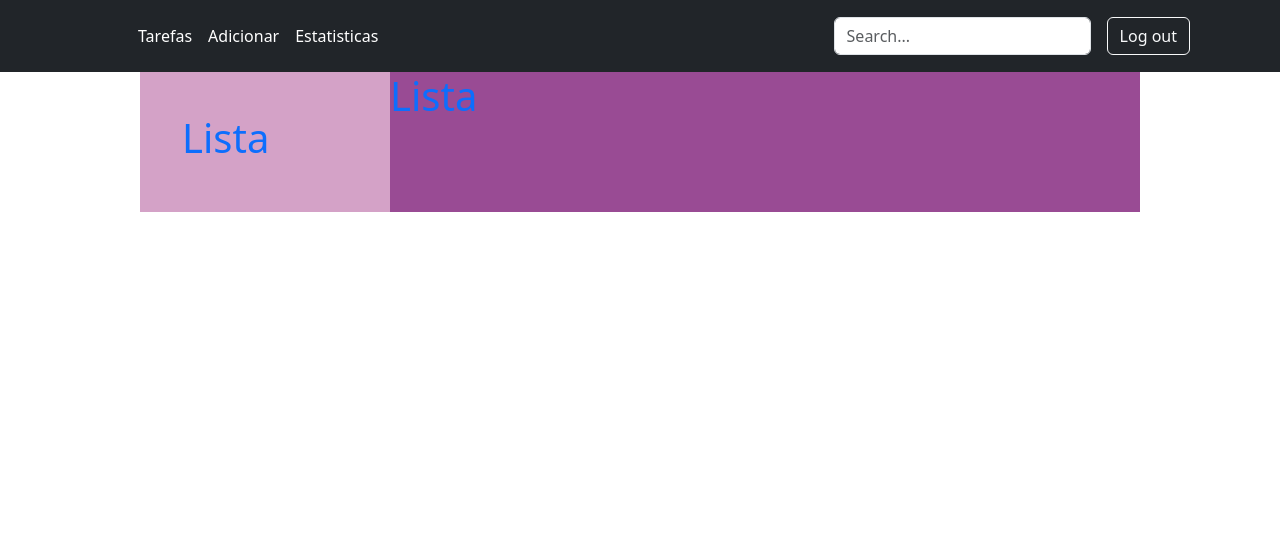
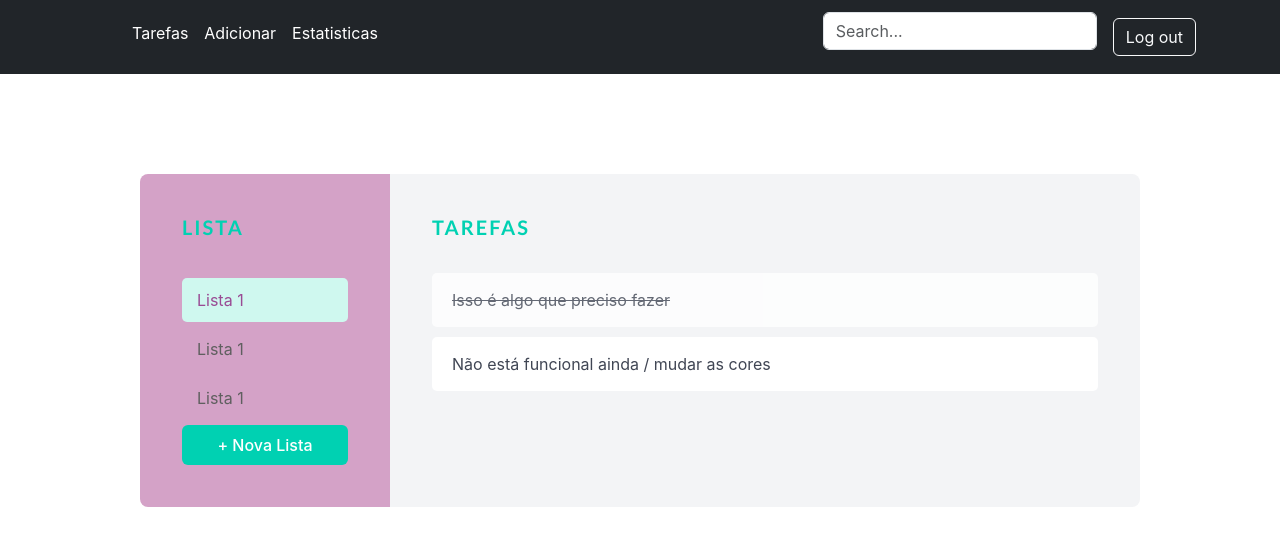
Before and after one commit to begiudicelli/appTarefas, an Angular app: page /tarefas in a window 1280 px wide. Shown: the top 546 px of the page. Built offline with nearby package versions, Linux system fonts and the light colour scheme; sample sign-in values are in the browser's storage.

Commit message:
create list-task menu

```diff
--- a/angular.json
+++ b/angular.json
@@ -90,6 +90,7 @@
               }
             ],
             "styles": [
+
               "src/styles.css"
             ],
             "scripts": []
@@ -97,5 +98,8 @@
         }
       }
     }
+  },
+  "cli": {
+    "analytics": false
   }
 }
--- a/package.json
+++ b/package.json
@@ -22,6 +22,7 @@
     "@angular/platform-server": "^18.2.0",
     "@angular/router": "^18.2.0",
     "@angular/ssr": "^18.2.6",
+    "bulma": "^1.0.2",
     "express": "^4.18.2",
     "rxjs": "~7.8.0",
     "tslib": "^2.3.0",
--- /dev/null
+++ b/src/app/componentes/tarefas/main-styles.scss
@@ -0,0 +1,17 @@
+// This is where we put global styles ans change variables valus
+
+@import url('https://fonts.googleapis.com/css2?family=Lato:400,700|Nunito:400,700');
+
+$light-purple: #d4a2c7;
+$dark-purple: #994b94;
+
+$light: #d4a2c7;
+
+//update Bulmas global variables
+$family-sans-serif: "Nunito", sans-serif;
+
+
+//update some of bulmas component variables
+$control-border-width: 2px;
+$input-border-color: transparent;
+$input-shadow: none;
--- a/src/app/componentes/tarefas/tarefas.component.css
+++ b/src/app/componentes/tarefas/tarefas.component.css
@@ -1,9 +1,13 @@
+
+@import 'main-styles.scss';
+
 .centered-content{
     display: flex;
     justify-content: center;
     align-items: center;
     width: 100%;
     height: 100%;
+    padding: 100px;
 }
 
 .task-manager-container {
@@ -20,14 +24,95 @@
     flex-direction: column;
     width: 250px;
 
-    background: #d4a2c7;
+     background: #d4a2c7; /*nao esta colorindo o fundo */
     padding: 42px;
 
+    /* arredondar as bordas */
+    border-top-left-radius: 8px;
+    border-bottom-left-radius: 8px;
 }
 
 .task-list-container{
     display: flex;
+    flex-direction: column;
     flex-grow: 1;
 
-    background: #994b94;
+    border-top-right-radius: 8px;
+    border-bottom-right-radius: 8px;
+
+    padding: 42px;
+
+    /* background: #994b94;  deveria colorir o fundo, mas ate o momento nao faz nada*/
 }
+
+.title{
+    font-family: 'Lato';
+    font-size: 20px;
+    text-transform: uppercase;
+    letter-spacing: 2px;
+}
+
+.list-menu{
+    display: flex;
+    flex-direction: column;
+    margin-top: 15px;
+    flex-grow: 1;
+}
+
+.list-menu-item{
+    display: flex;
+    align-items: center;
+    padding: 10px 15px;
+
+    border-radius: 5px;
+    width: 100%;
+    color: #5f5f5f;
+    margin-bottom: 5px;
+
+    /* cor de hover dos botoes */
+    &:hover{
+      background: #994b94;
+    }
+
+    /* mudar a cor do backgroun ao passar por cima dos botoes */
+    &.is-active{
+        background-color: #cff8ef;
+        color: #994b94;
+    }
+}
+
+/* os botoes das tarefas */
+.task{
+    background: white;
+    padding: 15px 20px;
+    border-radius: 5px;
+    margin-top: 10px;
+
+    /* animacao para os botoes e das linhas de tarefas*/
+
+    /* aqui estou deixando apenas interacao com o que nao esta completo*/
+    &:not(.complete){
+
+        cursor: pointer;
+        /* animacao para criar uma sombra ao passar em cima do botao e ao clicar no botao (animacao suavizada)*/
+
+        transition: box-shadow 0.2s ease, transform 0.2s ease;
+
+    /* animacao ao clicar no botao */
+        &:active {
+            transform: scale(0.95);
+        }
+
+        /* animacao ao passar por cima do botao */
+        &:hover{
+            box-shadow: 0 0 0 5px #eeeeee;
+        }
+
+    }
+
+    /* mudando a cor para tarefas completas e deixando com menos destaque*/
+    &.complete{
+        text-decoration: line-through;
+        opacity: 0.8;
+    }
+}
--- a/src/app/componentes/tarefas/tarefas.component.html
+++ b/src/app/componentes/tarefas/tarefas.component.html
@@ -1,15 +1,45 @@
 <div class="centered-content">
     <div class="task-manager-container">
-        <div class="sidebar">
-            <h1 class="title text-primary">
+        <div class="sidebar has-background-purple">
+            <h1 class="title has-text-primary">
                 Lista
             </h1>
+
+            <div class="list-menu">
+                <a class="list-menu-item is-active">
+                    <p>Lista 1</p>
+                </a>
+
+                <a class="list-menu-item">
+                    <p>Lista 1</p>
+                </a>
+
+                <a class="list-menu-item">
+                    <p>Lista 1</p>
+                </a>
+            </div>
+
+            <button class="button is-primary has-text-white">+ Nova Lista</button>
+
         </div>
 
-        <div class="task-list-container">
-            <h1 class="title text-primary">
-                Lista
+        <div class="task-list-container has-background-light">
+            <h1 class="title has-text-primary">
+                Tarefas
             </h1>
+
+            <!-- Task Elements -->
+
+            <div class="task complete">
+                <p>Isso é algo que preciso fazer</p>
+            </div>
+
+            <div class="task">
+                <p>Não está funcional ainda / mudar as cores</p>
+            </div>
+
+
+
         </div>
     </div>
 </div>
--- a/src/app/componentes/tarefas/tarefas.component.ts
+++ b/src/app/componentes/tarefas/tarefas.component.ts
@@ -1,11 +1,13 @@
-import { Component } from '@angular/core';
+import { Component} from '@angular/core';
+
 
 @Component({
   selector: 'app-tarefas',
   standalone: true,
   imports: [],
   templateUrl: './tarefas.component.html',
-  styleUrl: './tarefas.component.css'
+  styleUrl: './tarefas.component.css',
+
 })
 export class TarefasComponent {
 
--- a/src/styles.css
+++ b/src/styles.css
@@ -1 +1,3 @@
 /* You can add global styles to this file, and also import other style files */
+
+@import '../node_modules/bulma/bulma.scss';
```
Also changed, not shown: 1 other file (tests, documents, lock files or other folders).
